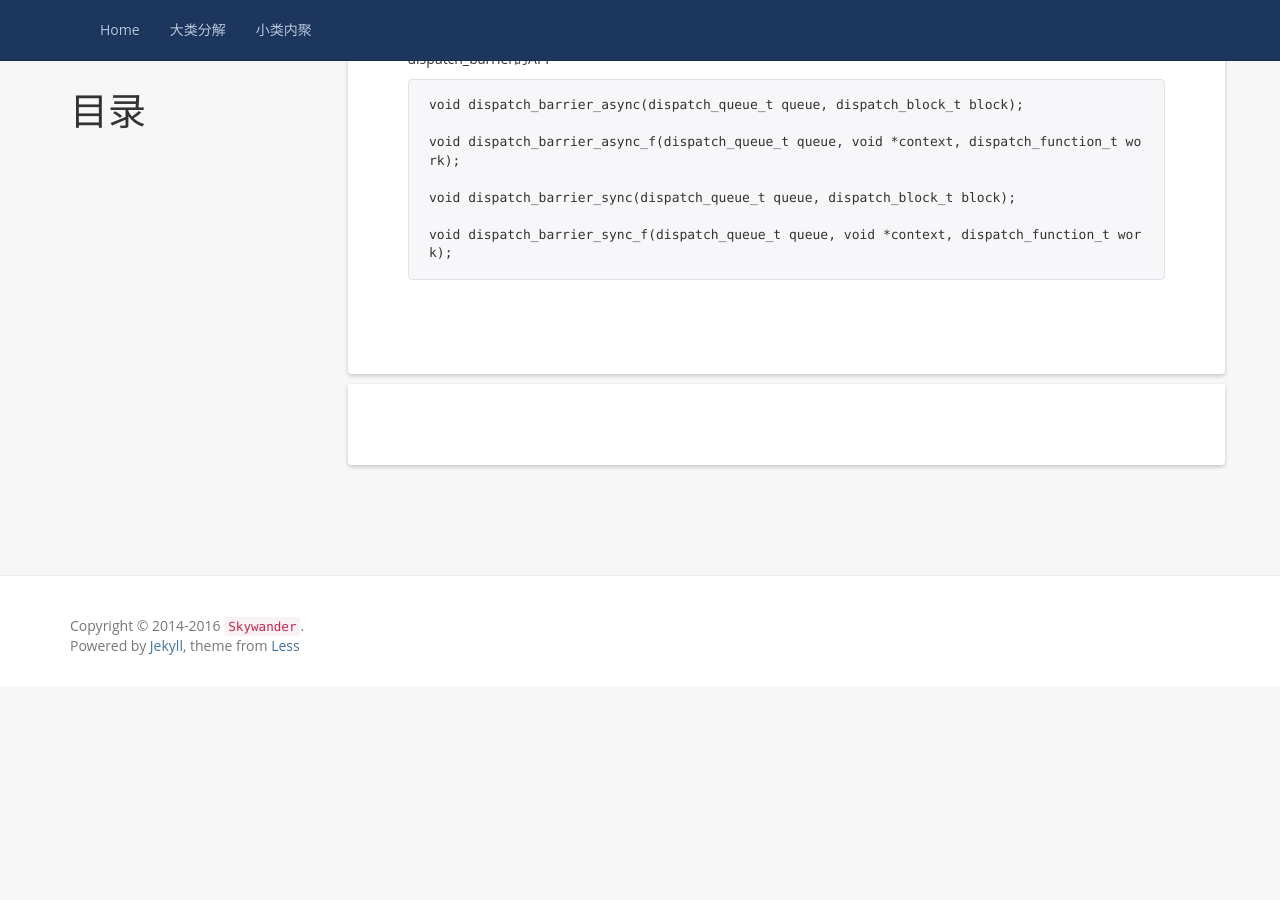
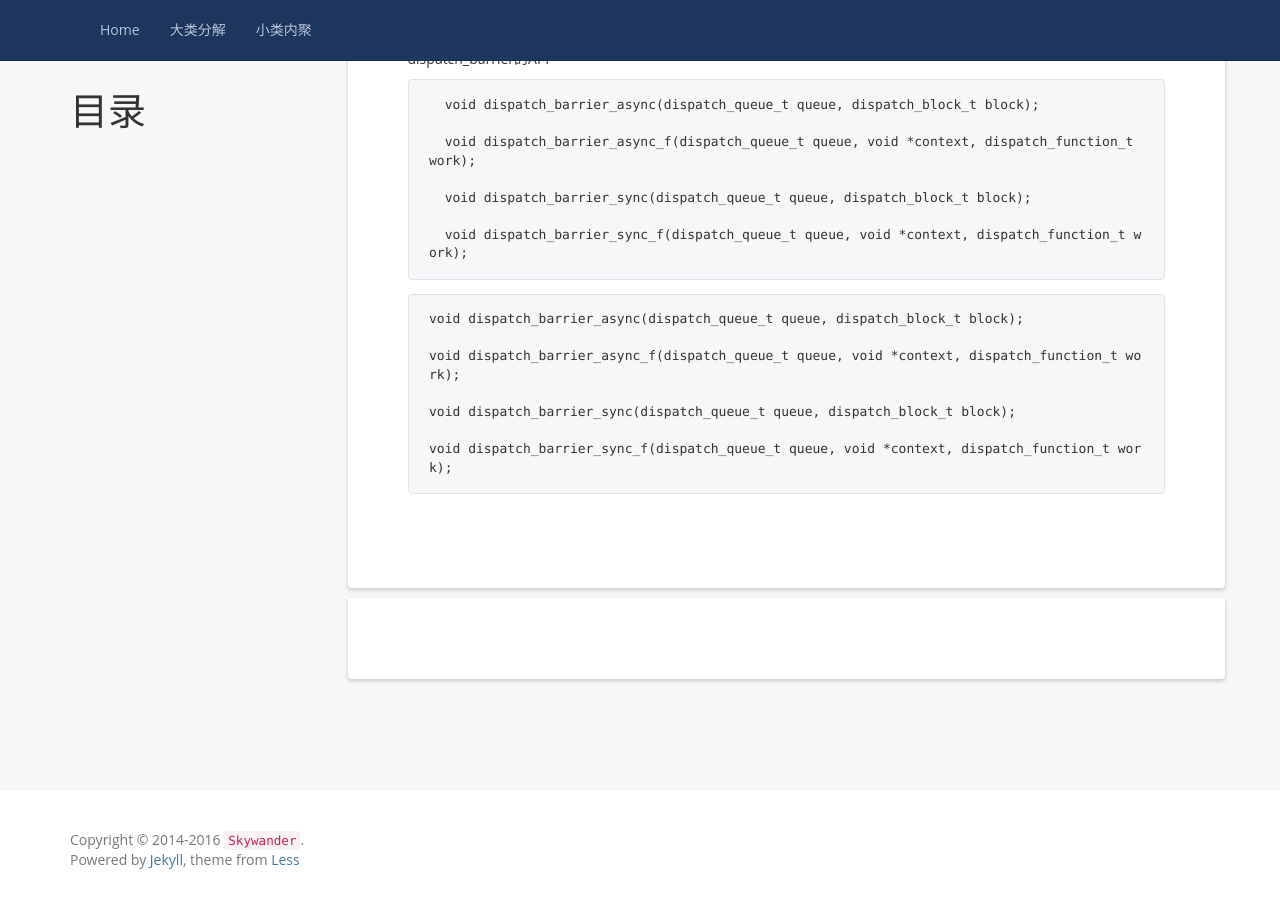
Before and after one commit to encong/encong.github.io, a Jekyll site: the page built from _posts/2016-08-03-GCD.md, in a window 1280 px wide and 900 px high, scrolled down 1165 px. Built offline with Jekyll 4.4.1, drawn with Linux system fonts in a browser that asks for light colours; comment, search, counter and statistics services are not loaded; before the commit the page ends 1851 px from its top, so only the background shows below that.

Commit message:
code block

````diff
--- a/_posts/2016-08-03-GCD.md
+++ b/_posts/2016-08-03-GCD.md
@@ -32,6 +32,15 @@ identifier可以使用dispatch_queue_priority_t作为参数
 
 dispatch_barrier的API
 ```
+  void dispatch_barrier_async(dispatch_queue_t queue, dispatch_block_t block);
+
+  void dispatch_barrier_async_f(dispatch_queue_t queue, void *context, dispatch_function_t work);
+
+  void dispatch_barrier_sync(dispatch_queue_t queue, dispatch_block_t block);
+
+  void dispatch_barrier_sync_f(dispatch_queue_t queue, void *context, dispatch_function_t work);
+```
+```
 void dispatch_barrier_async(dispatch_queue_t queue, dispatch_block_t block);
 
 void dispatch_barrier_async_f(dispatch_queue_t queue, void *context, dispatch_function_t work);
````
